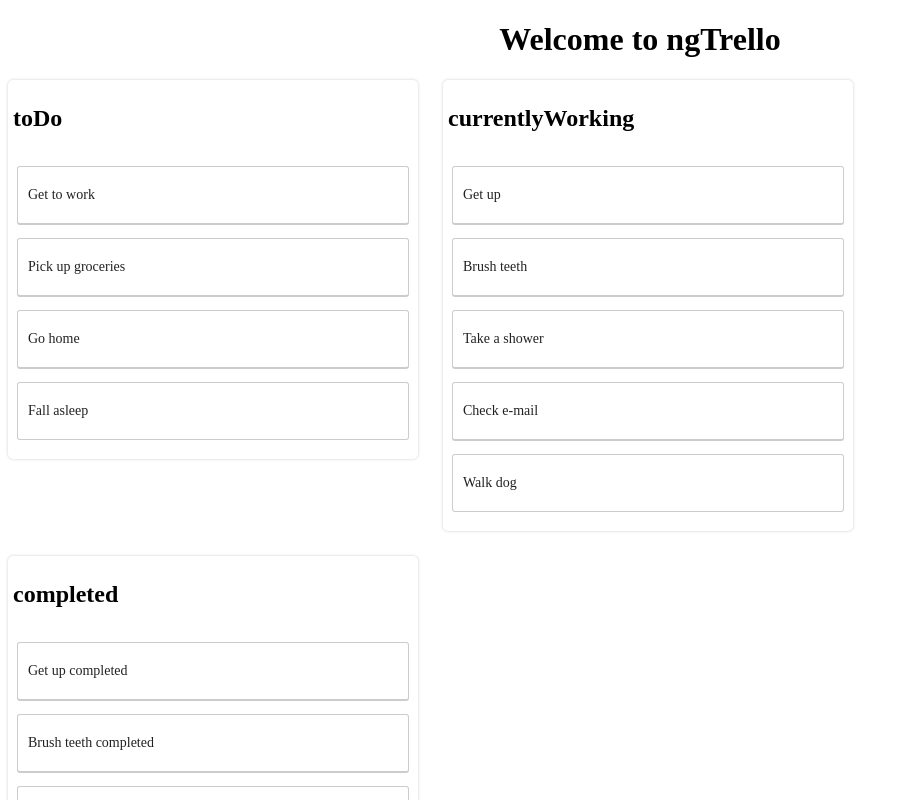
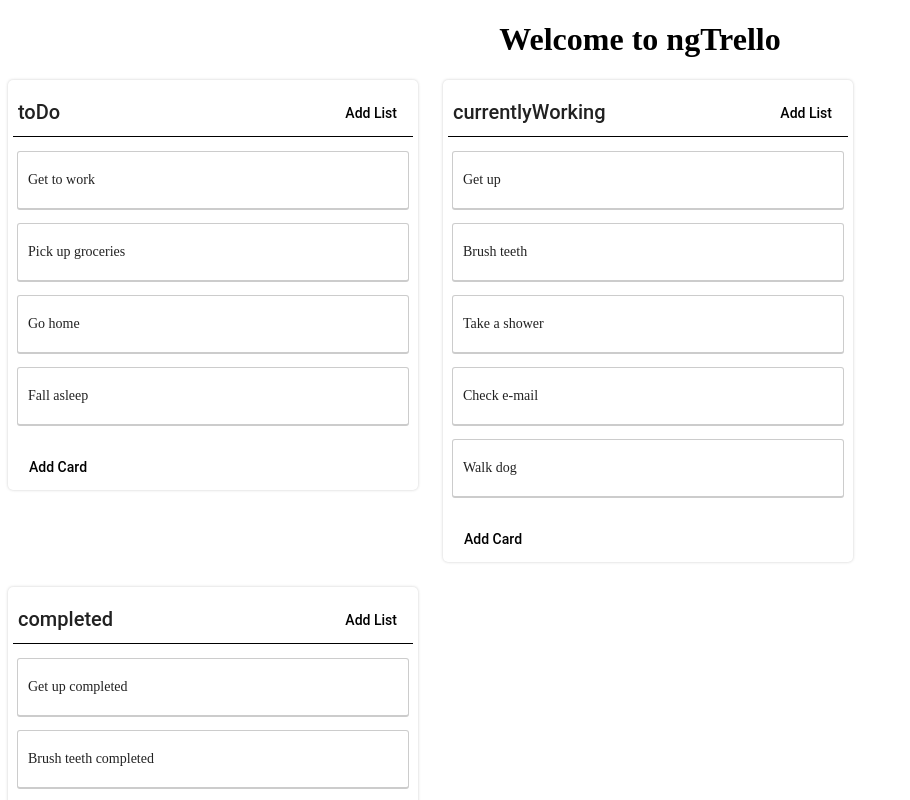
Before and after one commit to vikramanDesinghu/ng-interview, an Angular app: page / in a window 1280 px wide. Shown: the top 800 px of the page, without its empty margins (0-910 px from the left). Built offline with nearby package versions, Linux system fonts and the light colour scheme.

Commit message:
in progess

```diff
--- a/src/app/boards/boards.component.css
+++ b/src/app/boards/boards.component.css
@@ -1,10 +1,86 @@
-.example-container {
+.list-container {
+  min-height: 150px;
+  position: relative;
   width: 400px;
-  max-width: 100%;
+  max-width: 400px;
   margin: 0 25px 25px 0;
   display: inline-block;
   vertical-align: top;
   box-shadow: 0 0 3px #ccc;
   padding: 5px;
+  padding-top: 10px;
+  padding-bottom: 50px;
   border-radius: 5px;
 }
+
+.card-list {
+  min-height: 60px;
+  background: white;
+  border-radius: 4px;
+  display: block;
+}
+
+.card-box {
+  padding: 20px 10px;
+  border-bottom: solid 1px #ccc;
+  color: rgba(0, 0, 0, 0.87);
+  display: flex;
+  flex-direction: row;
+  align-items: center;
+  justify-content: space-between;
+  box-sizing: border-box;
+  cursor: move;
+  background: white;
+  font-size: 14px;
+  margin: 15px 5px;
+  box-shadow: 0 0 0 1px #ccc;
+  border-radius: 2px;
+}
+
+.cdk-drag-preview {
+  box-sizing: border-box;
+  border-radius: 4px;
+  box-shadow: 0 5px 5px -3px rgba(0, 0, 0, 0.2),
+    0 8px 10px 1px rgba(0, 0, 0, 0.14), 0 3px 14px 2px rgba(0, 0, 0, 0.12);
+}
+
+.cdk-drag-placeholder {
+  opacity: 0;
+}
+
+.cdk-drag-animating {
+  transition: transform 250ms cubic-bezier(0, 0, 0.2, 1);
+}
+
+.card-box:last-child {
+  border: none;
+}
+
+.card-list.cdk-drop-list-dragging .card-box:not(.cdk-drag-placeholder) {
+  transition: transform 250ms cubic-bezier(0, 0, 0.2, 1);
+}
+.card-header {
+  position: relative;
+  border-bottom: 1px solid;
+  line-height: 35px;
+  padding: 5px;
+}
+span.card-title {
+  font-size: 20px;
+  font-weight: 500;
+  background: #fff;
+  color: rgba(0, 0, 0, 0.87);
+  font-family: Roboto, "Helvetica Neue", sans-serif;
+}
+.add-new {
+  display: inline-block;
+}
+.add-new.add-list {
+  position: absolute;
+  right: 0;
+}
+.add-new.add-card {
+  position: absolute;
+  bottom: 5px;
+  left: 5px;
+}
--- a/src/app/boards/boards.component.html
+++ b/src/app/boards/boards.component.html
@@ -1,8 +1,32 @@
 <div cdkDropListGroup>
-  <app-list
-    class="example-container"
-    (saveDarag)="saveInLocal()"
-    *ngFor="let list of storyBoard"
-    [list]="list"
-  ></app-list>
+  <div class="list-container" *ngFor="let list of storyBoard">
+    <div class="card-header">
+      <span class="card-title">{{ list.listName }}</span>
+      <app-single-form
+      *ngIf="list.listName.length === 0"
+      (saveForm)="saveList(list, $event)"
+      ></app-single-form>
+      <button class="add-new add-list" mat-button (click)="addList()">Add List</button>
+    </div>
+    <div
+      cdkDropList
+      [cdkDropListData]="list.cardList"
+      class="card-list"
+      (cdkDropListDropped)="drop($event)"
+    >
+      <div
+        class="card-box"
+        [cdkDragData]="item"
+        *ngFor="let item of list.cardList; let i = index"
+        cdkDrag
+      >
+        <span *ngIf="item.length !== 0">{{ item }}</span>
+        <app-single-form
+          *ngIf="item.length === 0"
+          (saveForm)="saveCard(list, i, $event)"
+        ></app-single-form>
+      </div>
+      <button class="add-new add-card" mat-button (click)="addCard(list.cardList)">Add Card</button>
+    </div>
+  </div>
 </div>
--- a/src/app/boards/boards.component.ts
+++ b/src/app/boards/boards.component.ts
@@ -50,10 +50,45 @@ export class BoardsComponent implements OnInit {
       this.storyBoard = JSON.parse(localData);
     }
   }
-  saveInLocal() {
-    console.log("this.storyBoard", this.storyBoard);
+
+  drop(event: CdkDragDrop<string[]>) {
+    console.log(event);
+
+    if (event.previousContainer === event.container) {
+      moveItemInArray(
+        event.container.data,
+        event.previousIndex,
+        event.currentIndex
+      );
+    } else {
+      transferArrayItem(
+        event.previousContainer.data,
+        event.container.data,
+        event.previousIndex,
+        event.currentIndex
+      );
+    }
     setTimeout(() => {
       this.boardService.saveData(this.storyBoard);
     }, 250);
   }
+
+  addList() {
+    this.storyBoard.push({
+      listName: "",
+      cardList: []
+    });
+  }
+  addCard(list:string[]) {
+    list.push("");
+  }
+  saveList(list:any, data:string) {
+    list.listName = data;
+    this.boardService.saveData(this.storyBoard);
+  }
+  saveCard(itemData, index, data:string) {
+    console.log('itemData', itemData.cardList[index]);
+    itemData.cardList[index] = data;
+    this.boardService.saveData(this.storyBoard);
+  }
 }
--- a/src/app/boards/list/list.component.css
+++ /dev/null
@@ -1,48 +0,0 @@
-
-.example-list {
-  min-height: 60px;
-  background: white;
-  border-radius: 4px;
-  overflow: hidden;
-  display: block;
-}
-
-.example-box {
-  padding: 20px 10px;
-  border-bottom: solid 1px #ccc;
-  color: rgba(0, 0, 0, 0.87);
-  display: flex;
-  flex-direction: row;
-  align-items: center;
-  justify-content: space-between;
-  box-sizing: border-box;
-  cursor: move;
-  background: white;
-  font-size: 14px;
-  margin: 15px 5px;
-  box-shadow: 0 0 0 1px #ccc;
-  border-radius: 2px;
-}
-
-.cdk-drag-preview {
-  box-sizing: border-box;
-  border-radius: 4px;
-  box-shadow: 0 5px 5px -3px rgba(0, 0, 0, 0.2),
-    0 8px 10px 1px rgba(0, 0, 0, 0.14), 0 3px 14px 2px rgba(0, 0, 0, 0.12);
-}
-
-.cdk-drag-placeholder {
-  opacity: 0;
-}
-
-.cdk-drag-animating {
-  transition: transform 250ms cubic-bezier(0, 0, 0.2, 1);
-}
-
-.example-box:last-child {
-  border: none;
-}
-
-.example-list.cdk-drop-list-dragging .example-box:not(.cdk-drag-placeholder) {
-  transition: transform 250ms cubic-bezier(0, 0, 0.2, 1);
-}
--- a/src/app/boards/list/list.component.html
+++ /dev/null
@@ -1,18 +0,0 @@
-<div class="example-container">
-  <h2>{{ list.listName }}</h2>
-  <div
-    cdkDropList
-    [cdkDropListData]="list.cardList"
-    class="example-list"
-    (cdkDropListDropped)="drop($event)"
-  >
-    <div
-      class="example-box"
-      [cdkDragData]="item"
-      *ngFor="let item of list.cardList"
-      cdkDrag
-    >
-      {{ item }}
-    </div>
-  </div>
-</div>
--- a/src/app/boards/list/list.component.ts
+++ /dev/null
@@ -1,43 +0,0 @@
-import { Component, OnInit, Input, Output, EventEmitter } from "@angular/core";
-import {
-  CdkDragDrop,
-  moveItemInArray,
-  transferArrayItem
-} from "@angular/cdk/drag-drop";
-
-import { BoardService } from "../../board.service";
-
-@Component({
-  selector: "app-list",
-  templateUrl: "./list.component.html",
-  styleUrls: ["./list.component.css"]
-})
-export class ListComponent implements OnInit {
-  @Input() list: string[];
-  @Output() saveDarag = new EventEmitter();
-  constructor(private boardService:BoardService) {}
-
-  ngOnInit() {}
-  drop(event: CdkDragDrop<string[]>) {
-    console.log(event);
-
-    if (event.previousContainer === event.container) {
-      moveItemInArray(
-        event.container.data,
-        event.previousIndex,
-        event.currentIndex
-      );
-    } else {
-      transferArrayItem(
-        event.previousContainer.data,
-        event.container.data,
-        event.previousIndex,
-        event.currentIndex
-      );
-    }
-    setTimeout(() => {
-      // this.boardService.saveData(this.storyBoard);
-      this.saveDarag.emit();
-    }, 250);
-  }
-}
--- /dev/null
+++ b/src/app/single-form/single-form.component.css
@@ -0,0 +1,6 @@
+input.ng-invalid {
+  border: 1px solid red;
+}
+.add-new {
+  display: inline-block;
+}
--- /dev/null
+++ b/src/app/single-form/single-form.component.html
@@ -0,0 +1,4 @@
+<form [formGroup]="singleForm" (ngSubmit)="onSubmit()" novalidate>
+  <input type="text" class="description" name="description" formControlName="description" />
+  <button class="add-new" mat-button>add</button>
+</form>
--- /dev/null
+++ b/src/app/single-form/single-form.component.ts
@@ -0,0 +1,27 @@
+import { Component, OnInit, Output, EventEmitter } from "@angular/core";
+import { FormBuilder, FormGroup, Validators } from "@angular/forms";
+
+
+@Component({
+  selector: "app-single-form",
+  templateUrl: "./single-form.component.html",
+  styleUrls: ["./single-form.component.css"]
+})
+export class SingleFormComponent implements OnInit {
+  singleForm: FormGroup;
+  @Output() saveForm = new EventEmitter();
+  constructor(public fb: FormBuilder) {}
+
+  ngOnInit() {
+    this.singleForm = this.fb.group({
+      description: ["", Validators.required]
+    });
+  }
+  onSubmit() {
+    if (this.singleForm.invalid) {
+      return;
+    }
+    this.saveForm.emit(this.singleForm.value["description"]);
+    console.log("this.singleForm", this.singleForm.value["description"]);
+  }
+}
--- a/src/index.html
+++ b/src/index.html
@@ -7,6 +7,7 @@
 
   <meta name="viewport" content="width=device-width, initial-scale=1">
   <link rel="icon" type="image/x-icon" href="favicon.ico">
+  <link href="https://fonts.googleapis.com/icon?family=Material+Icons" rel="stylesheet">
 </head>
 <body>
   <app-root></app-root>
--- a/src/styles.css
+++ b/src/styles.css
@@ -1 +1,2 @@
 /* You can add global styles to this file, and also import other style files */
+@import "~@angular/material/prebuilt-themes/indigo-pink.css";
```
Also changed, not shown: src/app/app.module.ts (+20 -4 lines), 1 other file (tests, documents, lock files or other folders).
